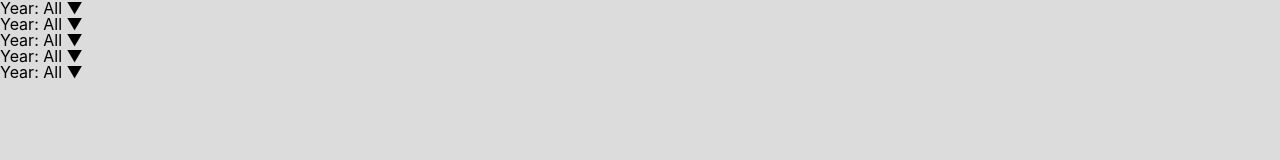
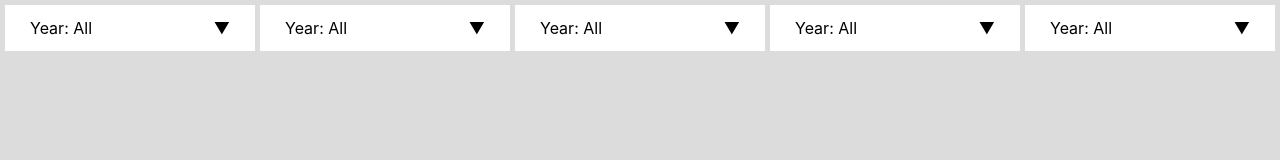
Before and after one commit to JeongBin0227/SAW, a plain HTML site: page JSONserver/index.html in a window 1280 px wide. Shown: the top 160 px of the page. Drawn offline with nearby package versions, Linux system fonts and the light colour scheme; no server answers.

Commit message:
feat: filter css

```diff
--- a/JSONserver/index.css
+++ b/JSONserver/index.css
@@ -12,7 +12,7 @@ body {
   background-color: gainsboro;
 }
 
-/* .nav {
+.nav {
   width: 100%;
   display: grid;
   border: 5px solid gainsboro;
@@ -21,17 +21,17 @@ body {
   gap: 5px;
 }
 
-.nav .nav__item {
+.nav .nav_item {
   padding: 15px 25px;
   display: flex;
   background-color: white;
   justify-content: space-between;
-} */
+}
 
 main {
   display: grid;
-  grid-template-columns: repeat(auto-fit, minmax(400px, 1fr));
-  grid-template-rows: repeat(3, 1fr);
+  grid-template-columns: repeat(5, 400px);
+  grid-template-rows: repeat(5, 400px);
   height: 100%;
   gap: 5px;
   background-color: gainsboro;
```
